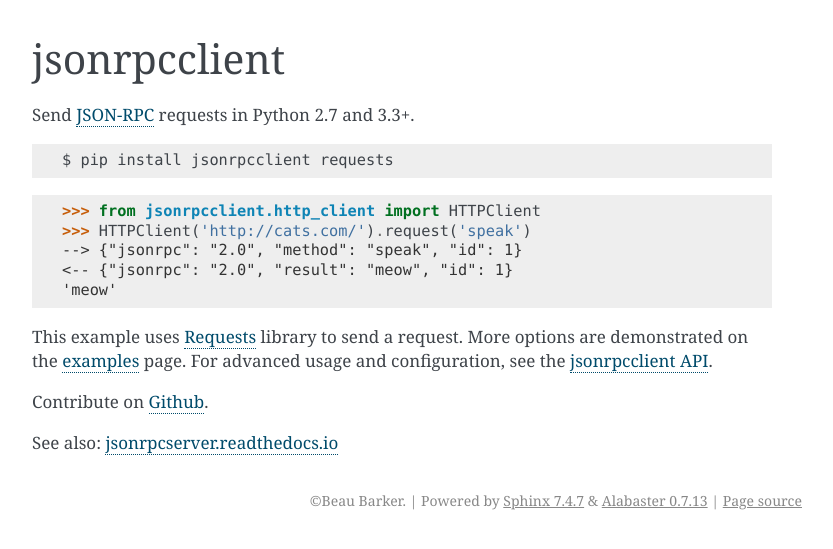
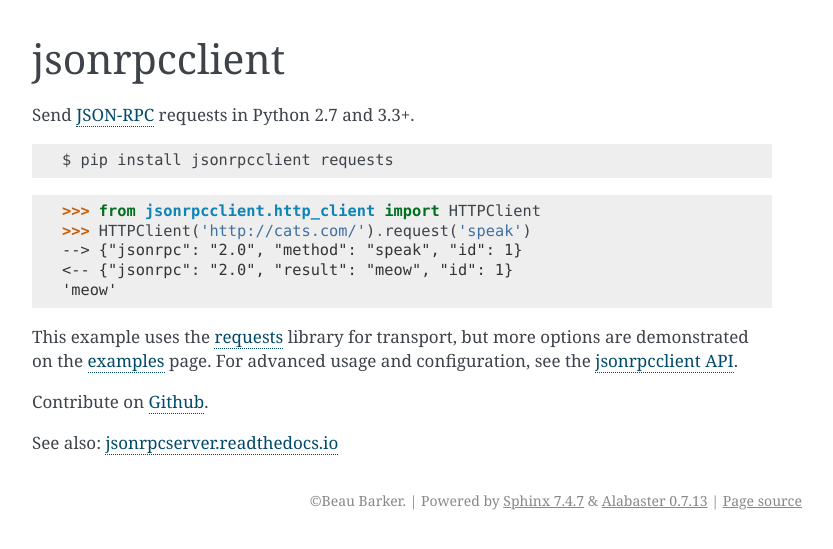
Before and after one commit to explodinglabs/jsonrpcclient, a Sphinx documentation site: the page built from doc/index.rst, in a window 1280 px wide. Shown: the top 549 px of the page, without its empty margins (238-1071 px from the left). Built offline with Sphinx 7.4.7, drawn with Linux system fonts in a browser that asks for light colours.

Commit message:
Adjust index page of documentation

```diff
--- a/doc/index.rst
+++ b/doc/index.rst
@@ -15,9 +15,9 @@
     <-- {"jsonrpc": "2.0", "result": "meow", "id": 1}
     'meow'
 
-This example uses `Requests <http://docs.python-requests.org/>`__ library to
-send a request. More options are demonstrated on the :doc:`examples <examples>`
-page. For advanced usage and configuration, see the :doc:`api`.
+This example uses the `requests <http://docs.python-requests.org/>`__ library
+for transport, but more options are demonstrated on the :doc:`examples
+<examples>` page.  For advanced usage and configuration, see the :doc:`api`.
 
 Contribute on `Github <https://github.com/bcb/jsonrpcclient>`__.
 
```
